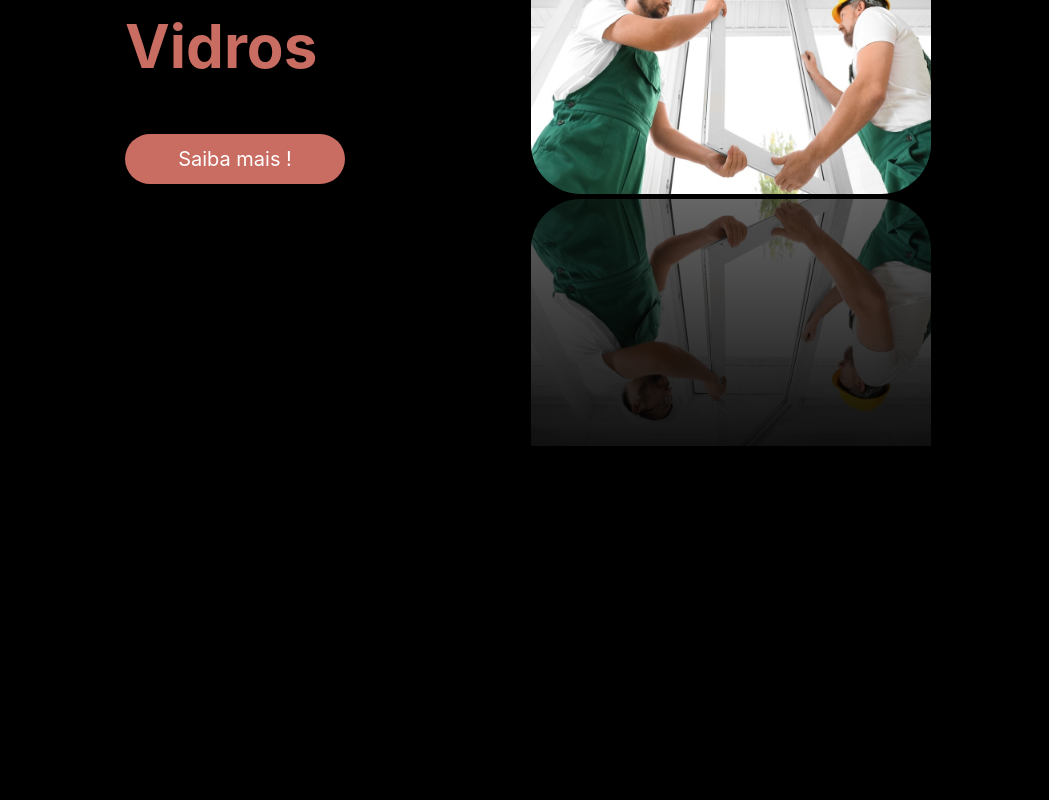
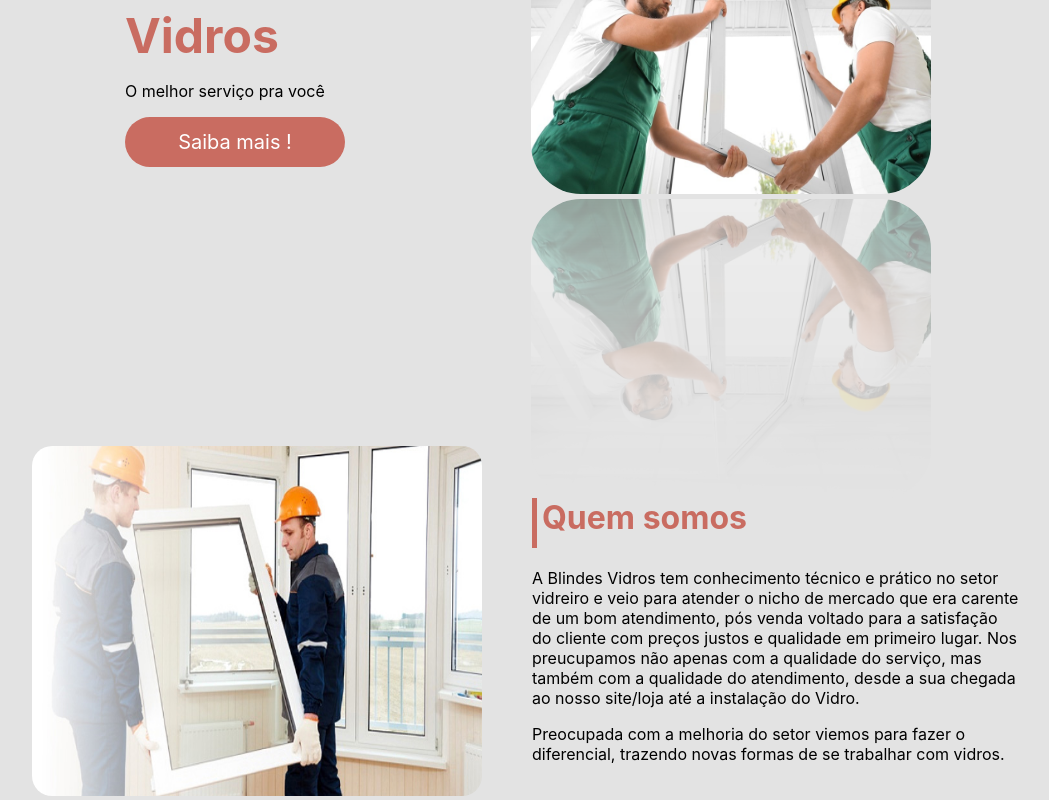
Before and after one commit to ViniciusLima7/favidraceiro, a React (Create React App) app: page / in a window 1280 px wide. Shown: the part 474-1274 px from the top of the page, without its empty margins (112-1161 px from the left). Before the commit the page ends 920 px from the top, so only its background shows below. Built offline with nearby package versions, Linux system fonts and the light colour scheme.

Commit message:
Adicionado Componente Quem Somos

```diff
--- a/package.json
+++ b/package.json
@@ -1,5 +1,5 @@
 {
-  "name": "blindex-vidros",
+  "name": "blinde-vidros",
   "version": "0.1.0",
   "private": true,
   "dependencies": {
--- a/public/index.html
+++ b/public/index.html
@@ -12,7 +12,7 @@
     <link rel="apple-touch-icon" href="%PUBLIC_URL%/logo192.png" />
     <link rel="manifest" href="%PUBLIC_URL%/manifest.json" />
 
-    <title>Blindex Vidros</title>
+    <title>Blindes Vidros</title>
   </head>
   <body>
     <noscript>You need to enable JavaScript to run this app.</noscript>
--- a/src/App.tsx
+++ b/src/App.tsx
@@ -2,12 +2,14 @@
 import './App.css';
 import Apresentacao from './components/Apresentacao';
 import Header from './components/Header';
+import QuemSomos from './components/QuemSomos';
 
 function App() {
   return (
     <>
     <Header/>
     <Apresentacao/>
+    <QuemSomos/>
     </>
   );
 }
--- a/src/components/Apresentacao/index.tsx
+++ b/src/components/Apresentacao/index.tsx
@@ -6,7 +6,7 @@ import bannerVidro from '../../assets/vidro.jpg';
     return (
         <Container>
             <Texto>
-                <Title>Blindex <br/> Vidros</Title>
+                <Title>Blindes <br/> Vidros</Title>
                 <p>O melhor serviço pra você</p>
                 <Link href="teste">Saiba mais !</Link>
             </Texto>
--- a/src/components/Apresentacao/style.ts
+++ b/src/components/Apresentacao/style.ts
@@ -21,7 +21,7 @@ export const Title = styled.h1`
     color:  #C96C61;
     font-size:48px;
     margin-bottom:10px;
-    font-size: 60px;
+    /* font-size: 60px; */
 `;
 
 export const Link = styled.a`
--- a/src/components/Header/index.tsx
+++ b/src/components/Header/index.tsx
@@ -8,7 +8,7 @@ const Header =() =>{
                 <Container>
                     <div>
                         <Title>
-                             <LinkTitle href="#">Blindex Vidros</LinkTitle>
+                             <LinkTitle href="#">Blindes Vidros</LinkTitle>
                          </Title>
                     </div>
 
--- a/src/components/QuemSomos/index.tsx
+++ b/src/components/QuemSomos/index.tsx
@@ -1,9 +1,31 @@
 import React from 'react'
+import { Container, Image, Text, Title } from './style';
+import bannerVidro2 from '../../assets/vidro2.jpg';
+
 
 const QuemSomos = () =>{
 
     return(
-        <div>div</div>
+       <Container id="quem-somos">
+           <div>
+                <Title>Quem somos</Title>
+                <Text>
+                A Blindes Vidros  tem conhecimento técnico e prático no setor vidreiro
+                e veio para atender o nicho de mercado que era carente de um bom atendimento, pós venda
+                voltado para a satisfação do cliente com preços justos e qualidade em primeiro lugar.
+                Nos preucupamos não apenas com a qualidade do serviço, mas também com a qualidade do atendimento,
+                desde a sua chegada ao nosso site/loja até a instalação do Vidro.
+                </Text>
+                <Text>
+                Preocupada com a melhoria do setor viemos para fazer o diferencial, trazendo novas
+                formas de se trabalhar com vidros.
+                 </Text>
+            </div>
+
+            <div>
+                <Image src={bannerVidro2} alt="balcão de atendimento" />
+            </div>
+       </Container>
     );
 
 }
--- a/src/components/QuemSomos/style.ts
+++ b/src/components/QuemSomos/style.ts
@@ -1 +1,49 @@
 import styled from 'styled-components';
+
+
+export const Container = styled.div`
+
+    display: flex;
+    max-width: 992px;
+    margin:  auto;
+    width: 100%;
+    min-width: 320px;
+
+    flex-direction: row-reverse;
+    align-items: center;
+    justify-content: space-between;
+
+`;
+
+export const Title = styled.h2`
+    font-size:32px;
+    color: #C96C61;
+    display: flex;
+    margin-bottom:20px;
+    margin-left: 50px;
+
+
+    &:before {
+    content: "";
+    height:50px;
+    width: 5px;
+    margin-right: 5px;
+    background-color: #C96C61;
+    position: relative;
+    }
+`;
+
+export const Text = styled.p`
+margin-left: 50px;
+margin-bottom: 10px;
+width: 90%;
+
+`;
+
+export const Image = styled.img`
+
+height: 350px;
+width: 450px;
+border-radius: 20px;
+
+`;
--- a/src/index.css
+++ b/src/index.css
@@ -5,7 +5,7 @@ body {
     sans-serif;
   -webkit-font-smoothing: antialiased;
   -moz-osx-font-smoothing: grayscale;
-  background: black;
+  background: #E3E3E3;
 }
 
 code {
```
Also changed, not shown: src/assets/vidro2.jpg (added).
